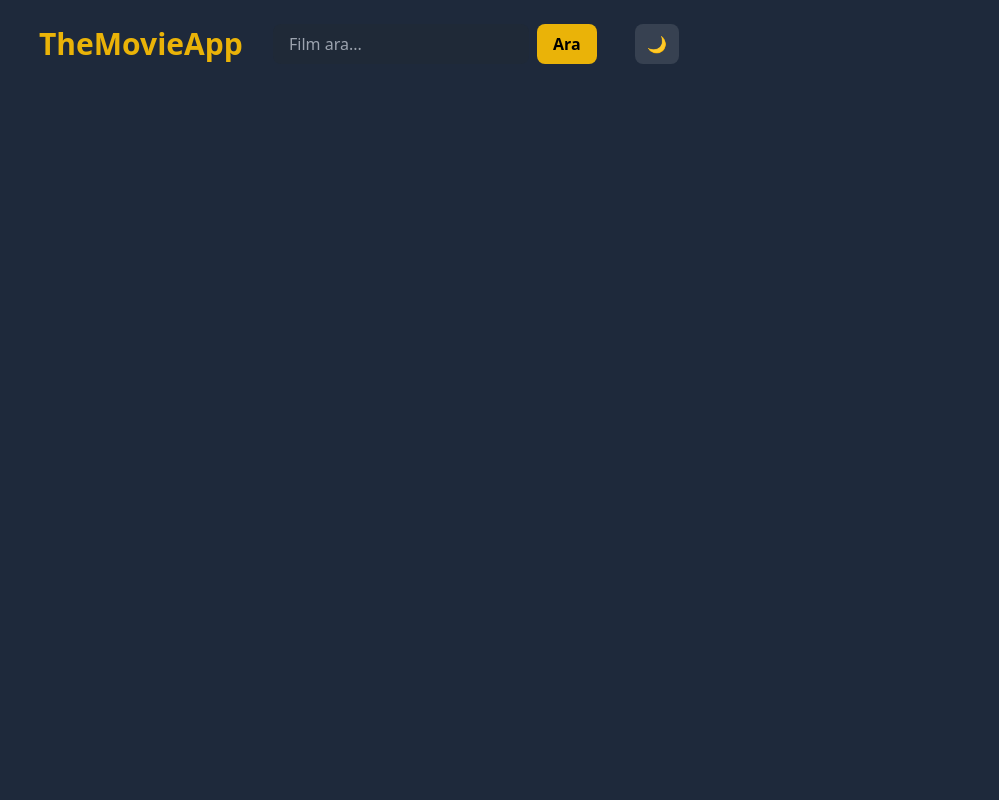
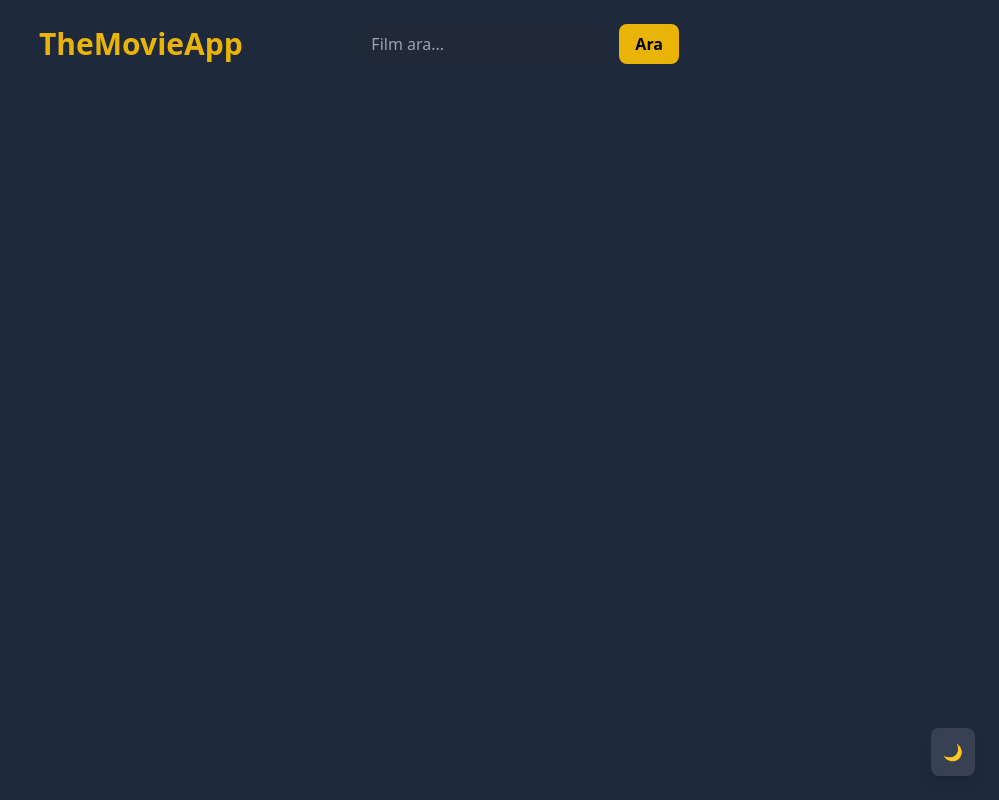
Before and after one commit to melihcandemir/TheMovieApp, a plain HTML site: page index.html in a window 1280 px wide. Shown: the whole page, without its empty margins (281-1280 px from the left). Drawn offline with nearby package versions, Linux system fonts and the light colour scheme; no server answers.

Commit message:
upgrade_2

```diff
--- a/index.html
+++ b/index.html
@@ -45,12 +45,6 @@
             </button>
           </form>
         </div>
-        <button
-          id="darkModeToggle"
-          class="ml-2 px-3 py-2 rounded-lg dark:bg-gray-700 bg-gray-200 text-white dark:hover:bg-gray-600 hover:bg-gray-400 transition"
-        >
-          🌙
-        </button>
       </header>
       <main>
         <div
@@ -90,6 +84,13 @@
         </div>
       </main>
     </div>
+
+    <button
+      id="darkModeToggle"
+      class="fixed bottom-6 right-6 z-50 px-3 py-3 rounded-lg dark:bg-gray-700 bg-gray-200 text-white dark:hover:bg-gray-600 hover:bg-gray-400 transition shadow-lg"
+    >
+      🌙
+    </button>
     <script src="api.js"></script>
     <script src="main.js"></script>
   </body>
```
